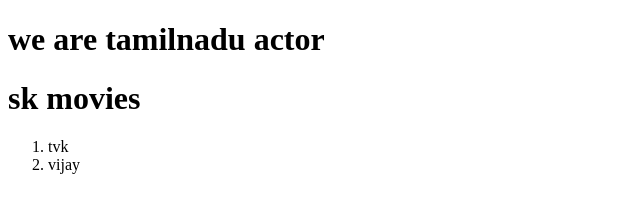
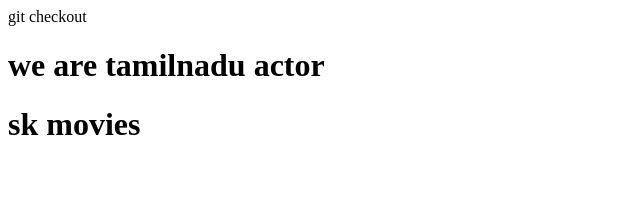
Before and after one commit to aarthiradhakrishnana-tech/actor, a plain HTML site: page index.html in a window 1280 px wide. Shown: the whole page, without its empty margins (0-640 px from the left). Drawn offline with Linux system fonts and the light colour scheme.

Commit message:
sk movie details

```diff
--- a/index.html
+++ b/index.html
@@ -2,19 +2,11 @@
 <html lang="en">
 <head>
     <meta charset="UTF-8">
-    <meta name="viewport" content="width=device-width, initial-scale=1.0">
+    <meta name="viewport" content="width=device-width, initial-scale=1.0">git checkout
     <title>Document</title>
-    <link rel="stylesheet" href = "prog.css">
 </head>
 <body>
     <h1 > we are tamilnadu actor</h1>
-    <h1> sk movies</h1>
+    <h1> sk movies </h1>
 </body>
-<div>
-    <ol>
-</li>
-     <li>tvk</li>
-    <li>vijay</li>
-</ol>
-</div>
 </html>
--- a/prog.css
+++ b/prog.css
@@ -1,4 +1,4 @@
-ody{
+body{
     color: rgb(25,31,31);
     background-color:hsl(300,73%,85%);
 
--- a/prog.js
+++ b/prog.js
@@ -0,0 +1,2 @@
+console.log("we are tamil nadu actors");
+console.log("sk movie details");
```
